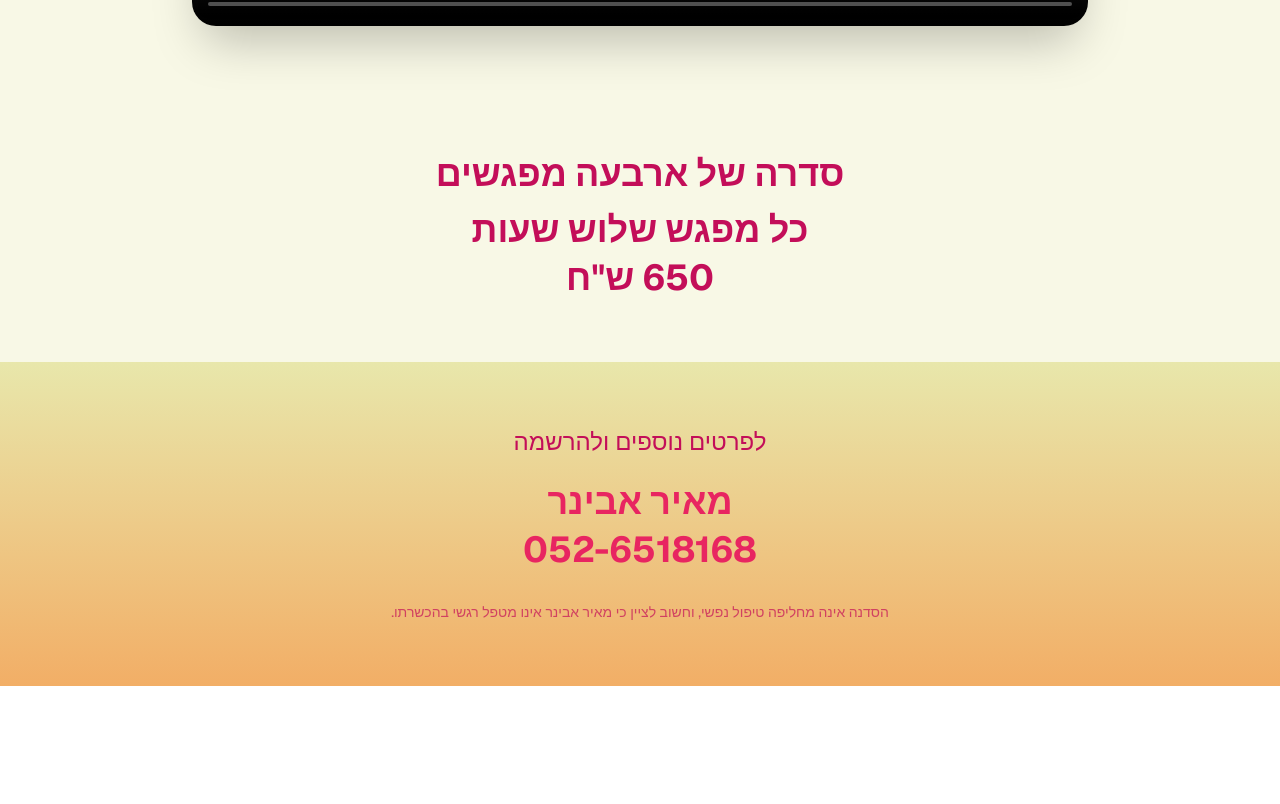
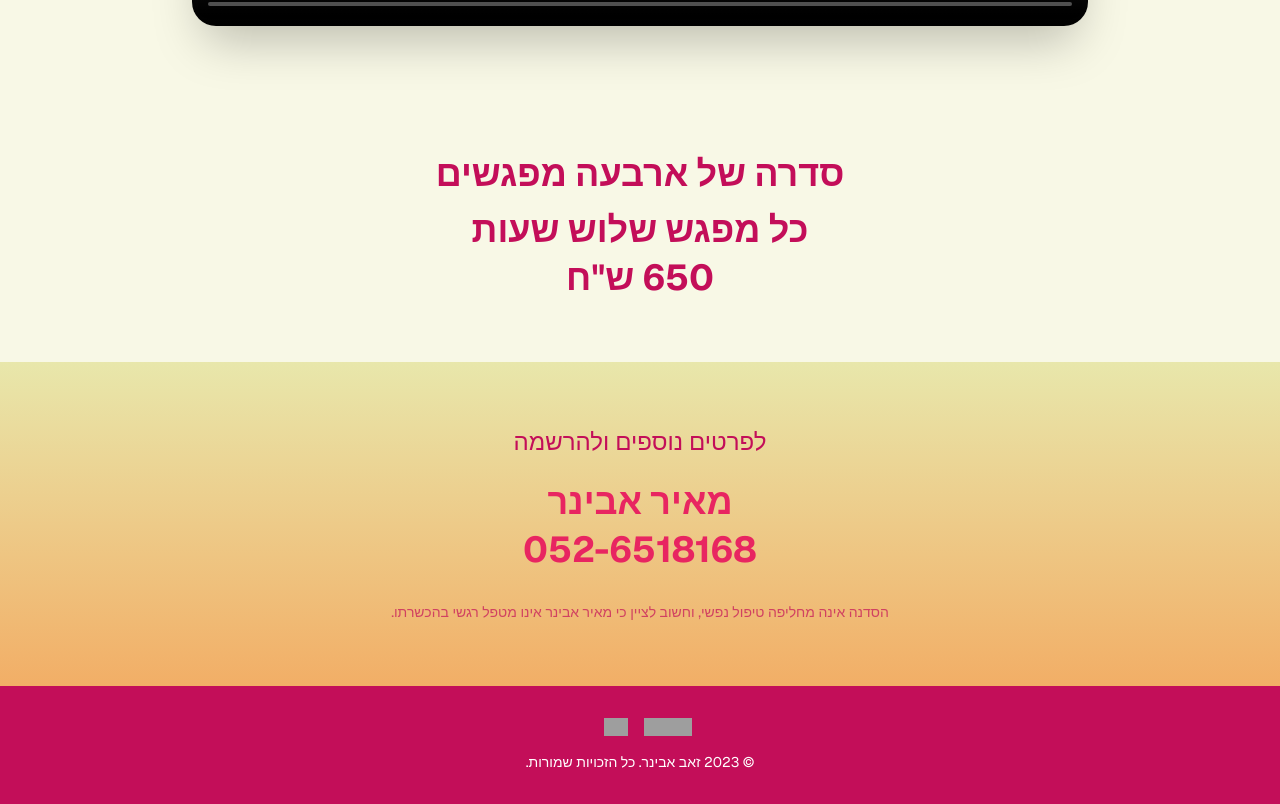
Before and after one commit to Zevik/Meir-Sadna-Next, a Next.js app: page / in a window 1280 px wide. Shown: the part 1814-2618 px from the top of the page. Before the commit the page ends 2500 px from the top, so only its background shows below. Built offline with nearby package versions, Linux system fonts and the light colour scheme; grey boxes are pictures that could not be loaded.

Commit message:
Update metadata title and description for social sharing

```diff
--- a/src/app/page.tsx
+++ b/src/app/page.tsx
@@ -127,6 +127,53 @@ const NewSeriesSection = () => {
   );
 };
 
+const ContactSection = () => {
+  return (
+    <section className="bg-gradient-to-b from-accent-cream to-accent-orange py-16 text-center">
+      <div className="container mx-auto px-4 max-w-2xl">
+        <h3 className="text-2xl text-primary-dark mb-6">
+          לפרטים נוספים ולהרשמה
+        </h3>
+        <p className="text-3xl md:text-4xl font-bold text-primary mb-2">
+          מאיר אבינר
+        </p>
+        <a
+          href="tel:052-6518168"
+          className="text-3xl md:text-4xl font-bold text-primary hover:text-primary-dark transition-colors block mb-8"
+        >
+          052-6518168
+        </a>
+        <p className="text-sm text-primary-dark/70 max-w-lg mx-auto">
+          הסדנה אינה מחליפה טיפול נפשי, וחשוב לציין כי מאיר אבינר אינו מטפל רגשי בהכשרתו.
+        </p>
+      </div>
+    </section>
+  );
+};
+
+const Footer = () => {
+  return (
+    <footer className="bg-primary-dark py-8 text-center text-white">
+      <div className="container mx-auto px-4">
+        <div className="flex justify-center space-x-4 mb-4">
+          <a href="https://www.facebook.com" target="_blank" rel="noopener noreferrer">
+            <Image src="/facebook-icon.png" alt="Facebook" width={24} height={24} />
+          </a>
+          <a href="https://www.instagram.com" target="_blank" rel="noopener noreferrer">
+            <Image src="/instagram-icon.png" alt="Instagram" width={24} height={24} />
+          </a>
+          <a href="https://www.twitter.com" target="_blank" rel="noopener noreferrer">
+            <Image src="/twitter-icon.png" alt="Twitter" width={24} height={24} />
+          </a>
+        </div>
+        <p className="text-sm">
+          © 2023 זאב אבינר. כל הזכויות שמורות.
+        </p>
+      </div>
+    </footer>
+  );
+};
+
 export default function Home() {
   return (
     <div className="min-h-screen font-[family-name:var(--font-geist-sans)] overflow-x-hidden">
@@ -188,27 +235,10 @@ export default function Home() {
       <ActivitiesList />
       <VideoSection />
       <NewSeriesSection />
+      <ContactSection />
 
       {/* פוטר משודרג */}
-      <footer className="bg-gradient-to-b from-accent-cream to-accent-orange py-16 text-center"> {/* Changed py-8 to py-16 */}
-        <div className="container mx-auto px-4 max-w-2xl">
-          <h3 className="text-2xl text-primary-dark mb-6">
-            לפרטים נוספים ולהרשמה
-          </h3>
-          <p className="text-3xl md:text-4xl font-bold text-primary mb-2">
-            מאיר אבינר
-          </p>
-          <a
-            href="tel:052-6518168"
-            className="text-3xl md:text-4xl font-bold text-primary hover:text-primary-dark transition-colors block mb-8"
-          >
-            052-6518168
-          </a>
-          <p className="text-sm text-primary-dark/70 max-w-lg mx-auto">
-            הסדנה אינה מחליפה טיפול נפשי, וחשוב לציין כי מאיר אבינר אינו מטפל רגשי בהכשרתו.
-          </p>
-        </div>
-      </footer>
+      <Footer />
     </div>
   );
 }
```
